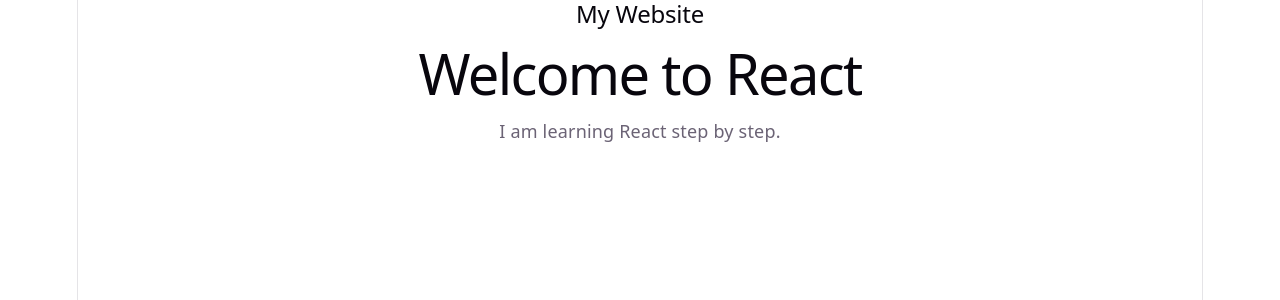
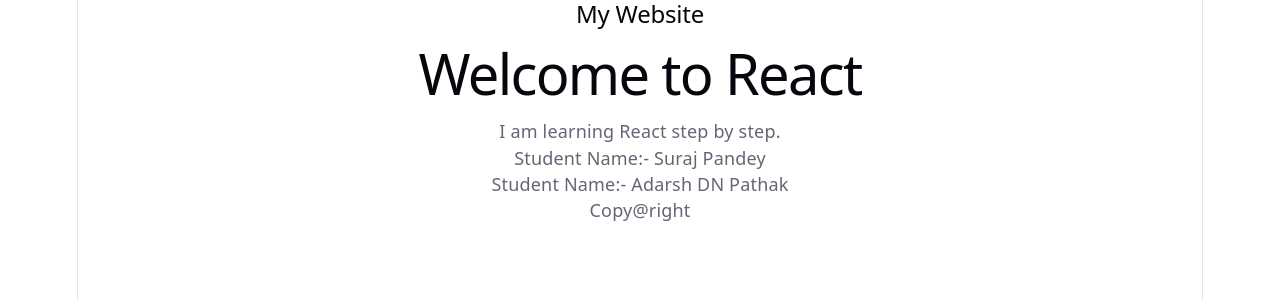
Before and after one commit to surajpandey230522-cloud/learning_react, a React (Vite) app: page / in a window 1280 px wide. Shown: the top 300 px of the page. Built offline with nearby package versions, Linux system fonts and the light colour scheme.

Commit message:
add component composition

```diff
--- a/src/App.jsx
+++ b/src/App.jsx
@@ -1,5 +1,13 @@
 function Navbar() {
   return <h2>My Website</h2>;
+}
+
+function Student(props){
+  return <p>Student Name:- {props.name}</p>
+
+}
+function Footer(){
+  return <footer>Copy@right</footer>
 }
 
 function App() {
@@ -8,6 +16,9 @@
       <Navbar />
       <h1>Welcome to React</h1>
       <p>I am learning React step by step.</p>
+      <Student name="Suraj Pandey"/>
+      <Student name="Adarsh DN Pathak"/>
+      <Footer/>
     </div>
   );
 }
```
